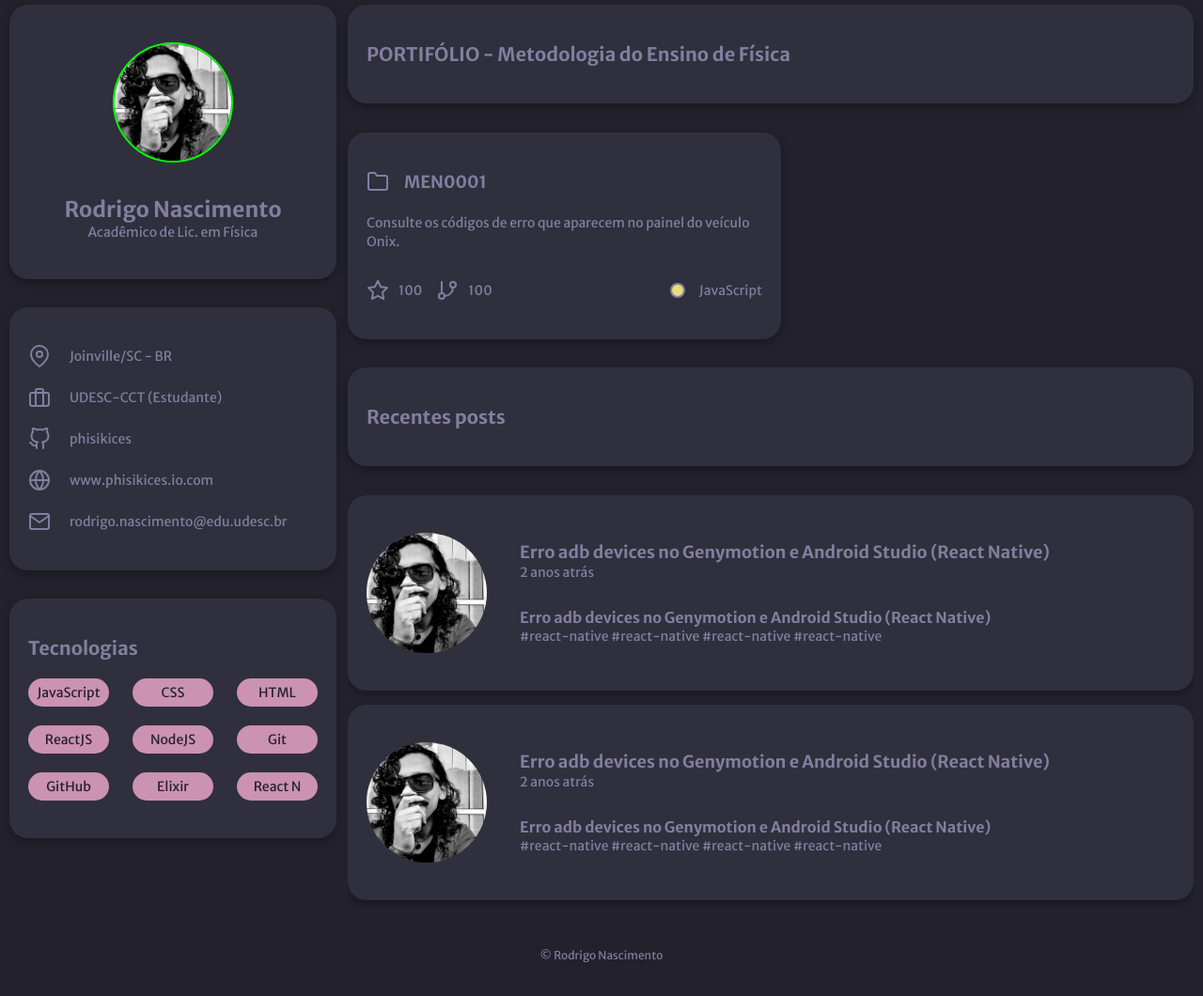
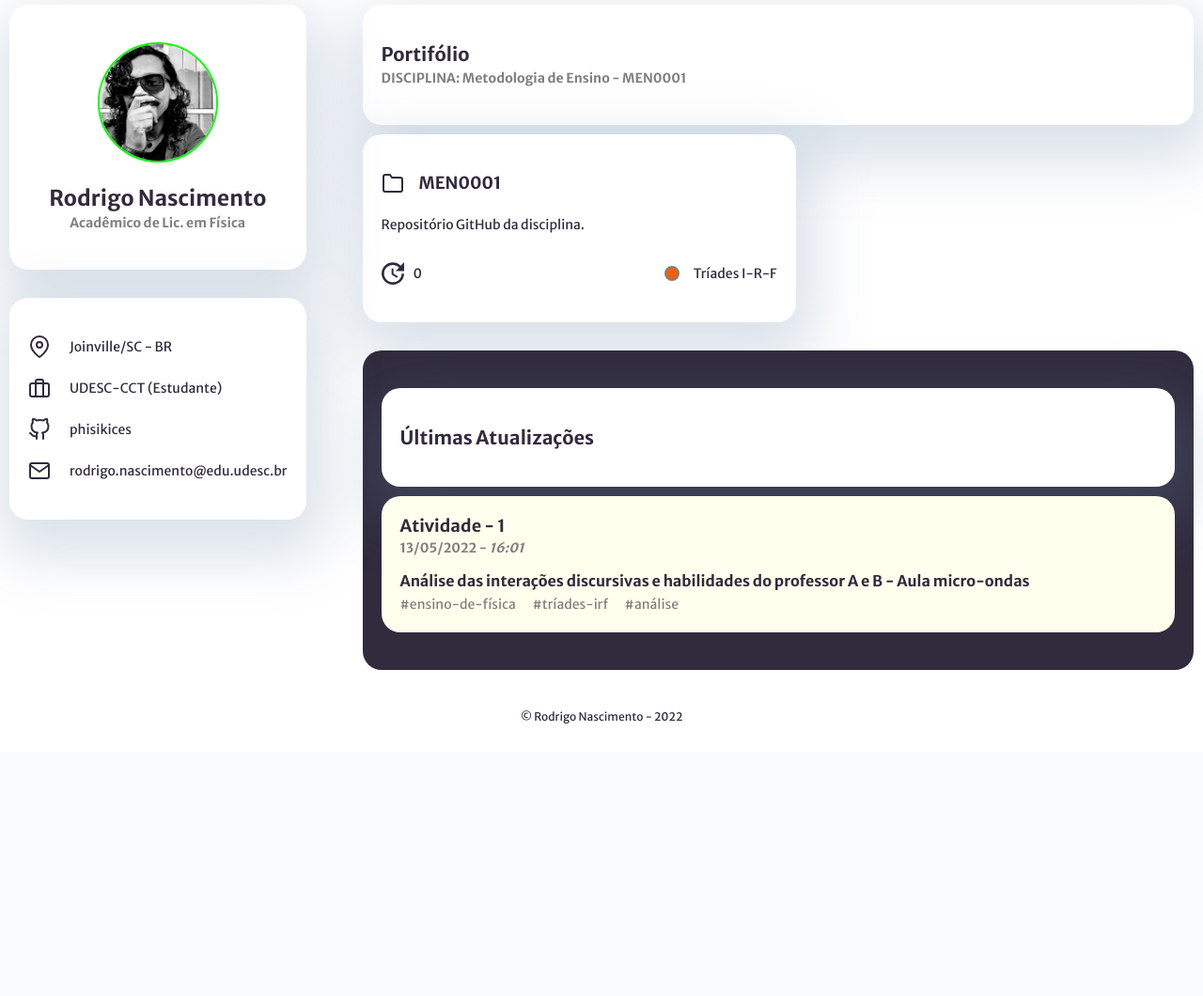
Before and after one commit to physikices/port-men, a PHP site: page /src/index.html in a window 1280 px wide. Shown: the whole page at 94% size. After the commit the page ends 770 px from the top, so only its background shows below. Run offline with PHP 8.4, Linux system fonts and the light colour scheme.

Commit message:
refactor: html and css refactoring

```diff
--- a/src/css/style.css
+++ b/src/css/style.css
@@ -8,11 +8,22 @@ PRESETS
 }
 
 :root {
-    --body-bg-color: #22212C;
-    --text-color: #837E9F;
-    --bg-cards: #302F3D;
-    --bg-techs: #CB92B1;
-    --box-shadows: drop-shadow(0px 4px 4px rgba(0, 0, 0, 0.25));
+    /* LAYOUTS DE CCORES */
+
+    /* --body-bg-color: #22212C; */
+    /* --text-color: #837E9F; */
+    /* --bg-cards: #302F3D; */
+    /* --bg-techs: #CB92B1; */
+    /* --box-shadows: drop-shadow(0px 4px 4px rgba(0, 0, 0, 0.25)); */
+
+
+    --body-bg-color: #ffffff;
+    --text-color: #302B3D;
+    --subheadings-text-color: gray;
+    --bg-cards: #ffffff;
+    --bg-posts: #ffffee;
+    --bg-techs: #f26101;
+    --box-shadows: 4px 24px 60px 15px rgba(109,141,173,0.25);
 }
 
 html {
@@ -25,18 +36,21 @@ body {
     max-width: 1440px;
     margin: 0 auto;
     padding: 5px 10px;
-    background-color: var(--body-bg-color);
     font-family: 'Merriweather Sans', sans-serif;
     font-size: 1.4rem;
     line-height: 2.0rem;
     color: var(--text-color);
+    background-color: var(--body-bg-color);
+
 }
-
+/* ============================
+TYPEGRAPH
+=============================== */
 h1,
 h2,
 h3,
 h4 {
-    font-weight: 700px;
+    font-weight: 700;
 }
 
 h1 {
@@ -59,6 +73,14 @@ h4 {
     line-height: 2.0rem;
 }
 
+h5.subheading {
+    font-size: 1.4rem;
+    color: var(--subheadings-text-color);
+    margin-top: .25rem;
+}
+/* ============================
+STYLE list/button/link
+=============================== */
 li {
     list-style-type: none;
 }
@@ -68,14 +90,19 @@ a {
     color: var(--text-color);
 }
 
+a:hover {
+    color: var(--bg-techs);
+    transition: .3s;
+}
+
 .btn {
     width: 86px;
+    margin-top: 20px;
     padding: 5px;
+    text-align: center;
+    color: var(--body-bg-color);
     background-color: var(--bg-techs);
-    color: var(--body-bg-color);
-    text-align: center;
     border-radius: 20px;
-    margin-top: 20px;
 }
 
 /* ============================
@@ -93,8 +120,6 @@ aside {
     display: flex;
     flex-direction: column;
     align-items: center;
-    position: fixed;
-
     grid-area: aside;
 }
 
@@ -132,72 +157,107 @@ ASSETS
 .cards {
     width: 100%;
     height: auto;
+    padding: 40px 20px;
     display: flex;
     flex-direction: column;
     align-items: center;
-    padding: 40px 20px;
+    /* gap: 3.5rem;     */
+    /* filter: var(--box-shadows); */
     background-color: var(--bg-cards);
-    filter: var(--box-shadows);
+    box-shadow: var(--box-shadows);
     border-radius: 20px;
-    gap: 3.5rem;
 }
 
 .cards-folder {
-    width: 100%;
     max-width: 461px;
     gap: 0;
 }
 
-.cards-folder .title-folder {
+.bg-posts {
     width: 100%;
+    height: auto;
+    padding: 40px 20px;
+
+    background-color: var(--text-color);
+    border-radius: 20px;
+}
+
+.posts {
+    width: 100%;
+    height: auto;
+    padding: 20px 20px;
+    background-color: var(--bg-posts);
+    border-radius: 20px;
+}
+/* ============================
+ASSETS-specs
+=============================== */
+.cards-heading {
+    align-items: flex-start;
+    margin-bottom: 10px;
+}
+
+.cards-folder p {
+    width: 100%;
+    margin-left: 0rem;
+    margin-bottom: 3rem;
+}
+
+.cards-folder-title {
+    width: 100%;
+    margin-bottom: 2.2rem;
     display: flex;
     align-items: center;
-    margin-bottom: 2.2rem;
 }
 
-.cards .title-folder svg {
+.cards-folder-title svg {
     margin-right: 1.6rem;
 }
 
-.cards-folder p {
-    margin-bottom: 3rem;
-}
-
-.cards-folder .icons {
+.cards-icons {
     width: 100%;
     display: flex;
     align-items: center;
     justify-content: space-between;
 }
 
-.badge-1 {
+.left-icons {
     width: 50%;
     display: flex;
     align-items: center;
 }
 
-.badge-1 svg {
+.left-icons svg {
     margin-right: 1rem;
 }
 
-.badge-1 span {
+.left-icons span {
     margin-right: 1.5rem;
 }
 
-.badge-2 {
+.right-icons {
     display: flex;
     width: 50%;
     align-items: center;
     justify-content: flex-end;
 }
 
-.badge-2 .circle {
+.right-icons-circle {
     width: 1.6rem;
     height: 1.6rem;
-    background: #E7DE79;
-    border: 2px solid #837E9F;
-    border-radius: 10px;
     margin-right: 1.5rem;
+    background: var(--bg-techs);
+    border: 0.2rem solid var(--subheadings-text-color);
+    border-radius: 1rem;
+}
+
+.post-description {
+    margin: 1.5rem 0 .5rem;
+}
+
+.keywords {
+    margin-right: 1.5rem;
+    color: var(--subheadings-text-color);
 }
 /* ============================
 ASIDE-CONTENTS
@@ -208,30 +268,35 @@ ASIDE-CONTENTS
 }
 
 #profile img {
-    max-width: 128px;
-    max-height: 128px;
-    border: 2px solid #00FF00;
+    max-width: 12.8rem;
+    max-height: 12.8rem;
+    margin-bottom: 2rem;
     box-sizing: border-box;
+    border: .2rem solid #00FF00;
     border-radius: 50%;
 }
 
-.social {
+#profile > h1 {
+    margin-top: .25rem;
+}
+
+#social {
     align-items: flex-start;
     margin-bottom: 30px;
 }
 
-.social li {
+#social li {
     margin-bottom: 20px;
     display: flex;
     align-items: center;
     gap: 2rem;
 }
 
-.social li:last-child {
+#social li:last-child {
     margin-bottom: 0px;
 }
 
-#technologies {
+/* #technologies {
     display: flex;
     flex-wrap: wrap;
     justify-content: space-between;
@@ -242,44 +307,4 @@ ASIDE-CONTENTS
 #technologies h2 {
     width: 100%;
     text-align: start;
-}
-/* ============================
-HEADER-CONTENTS
-=============================== */
-#el-top {
-    flex-direction: row;
-    margin-bottom: 3.1rem;
-}
-
-#el-bottom {
-    width: 100%;
-    display: flex;
-    justify-content: space-between;
-}
-/* ============================
-MAIN-CONTENTS
-=============================== */
-#main-title {
-    flex-direction: row;
-    margin-bottom: 3.1rem;
-}
-
-.post-contents {
-    height: 440px;
-    overflow-y: scroll;
-}
-
-.post {
-    width: 100%;
-    flex-direction: row;
-    margin-bottom: 1.5rem;
-
-}
-.post img {
-    width: 128px;
-    border-radius: 50%;
-}
-
-.texts .title-post {
-    margin-bottom: 2.8rem;
-}
+} */
--- a/src/index.html
+++ b/src/index.html
@@ -1,5 +1,6 @@
 <!DOCTYPE html>
 <html lang="pt">
+
 <head>
     <meta charset="UTF-8">
     <meta http-equiv="X-UA-Compatible" content="IE=edge">
@@ -10,81 +11,125 @@
     <!-- Google Fonts -->
     <link rel="preconnect" href="https://fonts.googleapis.com">
     <link rel="preconnect" href="https://fonts.gstatic.com" crossorigin>
-    <link href="https://fonts.googleapis.com/css2?family=Merriweather+Sans:wght@400;500;700&display=swap" rel="stylesheet">
+    <link href="https://fonts.googleapis.com/css2?family=Merriweather+Sans:wght@400;500;700&display=swap"
+        rel="stylesheet">
 
 
     <!-- stylesheets CSS -->
-    <link rel="stylesheet" href="./src/css/style.css">
+    <link rel="stylesheet" href="./css/style.css">
 </head>
-<body>
-    <div class="container">
+
+<body class="container">
     <header>
-            <div class="cards" id="el-top">
-                <h2>PORTIFÓLIO - Metodologia do Ensino de Física</h2>
-            </div>
+        <hgroup class="cards cards-heading">
+            <h2>Portifólio</h2>
+            <h5 class="subheading">DISCIPLINA: Metodologia de Ensino - MEN0001</h3>
+        </hgroup>
 
-            <div id="el-bottom">
-                <div class="cards cards-folder">
-                    <div class="title-folder">
-                        <svg xmlns="http://www.w3.org/2000/svg" width="24" height="24" viewBox="0 0 24 24" fill="none" stroke="currentColor" stroke-width="2" stroke-linecap="round" stroke-linejoin="round" class="feather feather-folder"><path d="M22 19a2 2 0 0 1-2 2H4a2 2 0 0 1-2-2V5a2 2 0 0 1 2-2h5l2 3h9a2 2 0 0 1 2 2z"></path></svg>
-
+        <section class="cards cards-folder">
+            <div class="cards-folder-title">
+                <svg xmlns="http://www.w3.org/2000/svg" width="24" height="24" viewBox="0 0 24 24" fill="none"
+                    stroke="currentColor" stroke-width="2" stroke-linecap="round" stroke-linejoin="round"
+                    class="feather feather-folder">
+                        <path d="M22 19a2 2 0 0 1-2 2H4a2 2 0 0 1-2-2V5a2 2 0 0 1 2-2h5l2 3h9a2 2 0 0 1 2 2z">
+                        </path>
+                </svg>
                 <h3><a href="https://github.com/physikices/udesc-cct/tree/main/disciplinas/men0001" target="_blank">MEN0001</a></h3>
             </div>
 
-                    <p>
-                        Consulte os códigos de erro que aparecem no painel do veículo Onix.
-                    </p>
+            <p>Repositório GitHub da disciplina.</p>
 
-                    <div class="icons">
-                        <div class="badge-1">
-                            <svg xmlns="http://www.w3.org/2000/svg" width="24" height="24" viewBox="0 0 24 24" fill="none" stroke="currentColor" stroke-width="2" stroke-linecap="round" stroke-linejoin="round" class="feather feather-star"><polygon points="12 2 15.09 8.26 22 9.27 17 14.14 18.18 21.02 12 17.77 5.82 21.02 7 14.14 2 9.27 8.91 8.26 12 2"></polygon></svg>
-                            <span>100</span>
-                            <svg xmlns="http://www.w3.org/2000/svg" width="24" height="24" viewBox="0 0 24 24" fill="none" stroke="currentColor" stroke-width="2" stroke-linecap="round" stroke-linejoin="round" class="feather feather-git-branch"><line x1="6" y1="3" x2="6" y2="15"></line><circle cx="18" cy="6" r="3"></circle><circle cx="6" cy="18" r="3"></circle><path d="M18 9a9 9 0 0 1-9 9"></path></svg>
-                            <span>100</span>
+            <div class="cards-icons">
+                <div class="left-icons">
+                    <svg xmlns="http://www.w3.org/2000/svg" width="24"  height="24" viewBox="0 0 72 72" >
+                        <path d="M72 28.48H44.88L55.84 17.2C44.92 6.4 27.24 6 16.32 16.8C5.4 27.64 5.4 45.12 16.32 55.96C27.24 66.8 44.92 66.8 55.84 55.96C61.28 50.6 64 44.32 64 36.4H72C72 44.32 68.48 54.6 61.44 61.56C47.4 75.48 24.6 75.48 10.56 61.56C-3.44 47.68 -3.56 25.12 10.48 11.24C24.52 -2.64 47.04 -2.64 61.08 11.24L72 0V28.48ZM38 20V37L52 45.32L49.12 50.16L32 40V20H38Z" fill="var(--text-color)"/>
+                    </svg>
+                    <span class="subheading">0</span>
                 </div>
-                        <div class="badge-2">
-                            <div class="circle"></div>
-                            <span>JavaScript</span>
+                <div class="right-icons">
+                    <div class="right-icons-circle"></div>
+                    <span class="subheading">Tríades I-R-F</span>
                 </div>
             </div>
-                </div>
-            </div>
+        </section>
     </header>
+
+    <main class="bg-posts">
+        <h2 class="cards cards-heading">Últimas Atualizações</h2>
+        <section class="posts">
+            <a href="#">
+                <h3>Atividade - 1</h3>
+            </a>
+            <h5 class="subheading">13/05/2022 - <em>16:01</em></h5>
+            <a href="#">
+                <h4 class="post-description">Análise das interações discursivas e habilidades do professor A e B - Aula micro-ondas</h4>
+
+                <span class="keywords">#ensino-de-física</span>
+                <span class="keywords">#tríades-irf</span>
+                <span class="keywords">#análise</span>
+            </a>
+        </section>
+    </main>
+
     <aside>
         <div class="cards" id="profile">
             <img src="./assets/photo.png" alt="Foto preto e branco">
-                <span>
             <h1>Rodrigo Nascimento</h1>
-                    <p>Acadêmico de Lic. em Física</p>
-                </span>
+            <h5 class="subheading">Acadêmico de Lic. em Física</h5>
         </div>
 
-
-            <div class="cards social">
+        <div class="cards" id="social">
             <ul>
                 <li>
-                        <svg xmlns="http://www.w3.org/2000/svg" width="24" height="24" viewBox="0 0 24 24" fill="none" stroke="currentColor" stroke-width="2" stroke-linecap="round" stroke-linejoin="round" class="feather feather-map-pin"><path d="M21 10c0 7-9 13-9 13s-9-6-9-13a9 9 0 0 1 18 0z"></path><circle cx="12" cy="10" r="3"></circle></svg> <a href="https://goo.gl/maps/A5RPHn55xMNAHQnv8" target="_blank">Joinville/SC - BR</a>
+                    <svg xmlns="http://www.w3.org/2000/svg" width="24" height="24" viewBox="0 0 24 24" fill="none"
+                        stroke="currentColor" stroke-width="2" stroke-linecap="round" stroke-linejoin="round"
+                        class="feather feather-map-pin">
+                        <path d="M21 10c0 7-9 13-9 13s-9-6-9-13a9 9 0 0 1 18 0z"></path>
+                        <circle cx="12" cy="10" r="3"></circle>
+                    </svg>
+
+                    <a href="https://goo.gl/maps/A5RPHn55xMNAHQnv8" target="_blank">Joinville/SC - BR</a>
                 </li>
 
                 <li>
-                        <svg xmlns="http://www.w3.org/2000/svg" width="24" height="24" viewBox="0 0 24 24" fill="none" stroke="currentColor" stroke-width="2" stroke-linecap="round" stroke-linejoin="round" class="feather feather-briefcase"><rect x="2" y="7" width="20" height="14" rx="2" ry="2"></rect><path d="M16 21V5a2 2 0 0 0-2-2h-4a2 2 0 0 0-2 2v16"></path></svg> <a href="https://www.udesc.br/cct/home" target="_blank">UDESC-CCT (Estudante)</a>
+                    <svg xmlns="http://www.w3.org/2000/svg" width="24" height="24" viewBox="0 0 24 24" fill="none"
+                        stroke="currentColor" stroke-width="2" stroke-linecap="round" stroke-linejoin="round"
+                        class="feather feather-briefcase">
+                        <rect x="2" y="7" width="20" height="14" rx="2" ry="2"></rect>
+                        <path d="M16 21V5a2 2 0 0 0-2-2h-4a2 2 0 0 0-2 2v16"></path>
+                    </svg>
+
+                    <a href="https://www.udesc.br/cct/home" target="_blank">UDESC-CCT (Estudante)</a>
                 </li>
 
                 <li>
-                        <svg xmlns="http://www.w3.org/2000/svg" width="24" height="24" viewBox="0 0 24 24" fill="none" stroke="currentColor" stroke-width="2" stroke-linecap="round" stroke-linejoin="round" class="feather feather-github"><path d="M9 19c-5 1.5-5-2.5-7-3m14 6v-3.87a3.37 3.37 0 0 0-.94-2.61c3.14-.35 6.44-1.54 6.44-7A5.44 5.44 0 0 0 20 4.77 5.07 5.07 0 0 0 19.91 1S18.73.65 16 2.48a13.38 13.38 0 0 0-7 0C6.27.65 5.09 1 5.09 1A5.07 5.07 0 0 0 5 4.77a5.44 5.44 0 0 0-1.5 3.78c0 5.42 3.3 6.61 6.44 7A3.37 3.37 0 0 0 9 18.13V22"></path></svg> <a href="https://github.com/physikices" target="_blank">phisikices</a>
+                    <svg xmlns="http://www.w3.org/2000/svg" width="24" height="24" viewBox="0 0 24 24" fill="none"
+                        stroke="currentColor" stroke-width="2" stroke-linecap="round" stroke-linejoin="round"
+                        class="feather feather-github">
+                        <path
+                            d="M9 19c-5 1.5-5-2.5-7-3m14 6v-3.87a3.37 3.37 0 0 0-.94-2.61c3.14-.35 6.44-1.54 6.44-7A5.44 5.44 0 0 0 20 4.77 5.07 5.07 0 0 0 19.91 1S18.73.65 16 2.48a13.38 13.38 0 0 0-7 0C6.27.65 5.09 1 5.09 1A5.07 5.07 0 0 0 5 4.77a5.44 5.44 0 0 0-1.5 3.78c0 5.42 3.3 6.61 6.44 7A3.37 3.37 0 0 0 9 18.13V22">
+                        </path>
+                    </svg>
+
+                    <a href="https://github.com/physikices" target="_blank">phisikices</a>
                 </li>
 
                 <li>
-                        <svg xmlns="http://www.w3.org/2000/svg" width="24" height="24" viewBox="0 0 24 24" fill="none" stroke="currentColor" stroke-width="2" stroke-linecap="round" stroke-linejoin="round" class="feather feather-globe"><circle cx="12" cy="12" r="10"></circle><line x1="2" y1="12" x2="22" y2="12"></line><path d="M12 2a15.3 15.3 0 0 1 4 10 15.3 15.3 0 0 1-4 10 15.3 15.3 0 0 1-4-10 15.3 15.3 0 0 1 4-10z"></path></svg> <a href="">www.phisikices.io.com</a>
-                    </li>
+                    <svg xmlns="http://www.w3.org/2000/svg" width="24" height="24" viewBox="0 0 24 24" fill="none"
+                        stroke="currentColor" stroke-width="2" stroke-linecap="round" stroke-linejoin="round"
+                        class="feather feather-mail">
+                        <path d="M4 4h16c1.1 0 2 .9 2 2v12c0 1.1-.9 2-2 2H4c-1.1 0-2-.9-2-2V6c0-1.1.9-2 2-2z">
+                        </path>
+                        <polyline points="22,6 12,13 2,6"></polyline>
+                    </svg>
 
-                    <li>
-                        <svg xmlns="http://www.w3.org/2000/svg" width="24" height="24" viewBox="0 0 24 24" fill="none" stroke="currentColor" stroke-width="2" stroke-linecap="round" stroke-linejoin="round" class="feather feather-mail"><path d="M4 4h16c1.1 0 2 .9 2 2v12c0 1.1-.9 2-2 2H4c-1.1 0-2-.9-2-2V6c0-1.1.9-2 2-2z"></path><polyline points="22,6 12,13 2,6"></polyline></svg> <a href="mailto:rodrigo.nascimento@edu.udesc.br" target="_blank">rodrigo.nascimento@edu.udesc.br</a>
+                    <a href="mailto:rodrigo.nascimento@edu.udesc.br"
+                        target="_blank">rodrigo.nascimento@edu.udesc.br</a>
                 </li>
             </ul>
         </div>
 
-            <div class="cards" id="technologies">
+        <!-- <div class="cards" id="technologies">
             <h2>Tecnologias</h2>
             <span class="btn">JavaScript</span>
             <span class="btn">CSS</span>
@@ -97,80 +142,17 @@
             <span class="btn">GitHub</span>
             <span class="btn">Elixir</span>
             <span class="btn">React N</span>
-            </div>
+        </div> -->
 
 
 
     </aside>
-        <main>
-            <div class="cards" id="main-title">
-                <h2>Recentes posts</h2>
+
+    <footer>
+        <p>&copy; Rodrigo Nascimento - 2022</p>
+    </footer>
 </div>
 
-            <div class="post-contents">
-                <div class="cards post">
-                    <img src="./assets/photo.png" alt="">
-                    <div class="texts">
-                        <div class="title-post">
-                            <h3>Erro adb devices no Genymotion e Android Studio (React Native)</h3>
-                            <p>2 anos atrás</p>
-                        </div>
-                        <div class="content-post">
-                            <h4>Erro adb devices no Genymotion e Android Studio (React Native)</h4>
-                            <span>#react-native</span>
-                            <span>#react-native</span>
-                            <span>#react-native</span>
-                            <span>#react-native</span>
-                        </div>
+</body>
 
-                    </div>
-                </div>
-
-                <div class="cards post">
-                    <img src="./assets/photo.png" alt="">
-                    <div class="texts">
-                        <div class="title-post">
-                            <h3>Erro adb devices no Genymotion e Android Studio (React Native)</h3>
-                            <p>2 anos atrás</p>
-                        </div>
-                        <div class="content-post">
-                            <h4>Erro adb devices no Genymotion e Android Studio (React Native)</h4>
-                            <span>#react-native</span>
-                            <span>#react-native</span>
-                            <span>#react-native</span>
-                            <span>#react-native</span>
-                        </div>
-
-                    </div>
-                </div>
-
-                <div class="cards post">
-                    <img src="./assets/photo.png" alt="">
-                    <div class="texts">
-                        <div class="title-post">
-                            <h3>Erro adb devices no Genymotion e Android Studio (React Native)</h3>
-                            <p>2 anos atrás</p>
-                        </div>
-                        <div class="content-post">
-                            <h4>Erro adb devices no Genymotion e Android Studio (React Native)</h4>
-                            <span>#react-native</span>
-                            <span>#react-native</span>
-                            <span>#react-native</span>
-                            <span>#react-native</span>
-                        </div>
-
-                    </div>
-                </div>
-            </div>
-
-
-
-        </main>
-
-
-        <footer>
-            <p>&copy; Rodrigo Nascimento</p>
-        </footer>
-    </div>
-</body>
 </html>
```
Also changed, not shown: style.css (deleted, +0 -285 lines), src/assets/commit.svg (added), src/assets/update.svg (added). Lines whose indentation alone changed are shown as unchanged.
